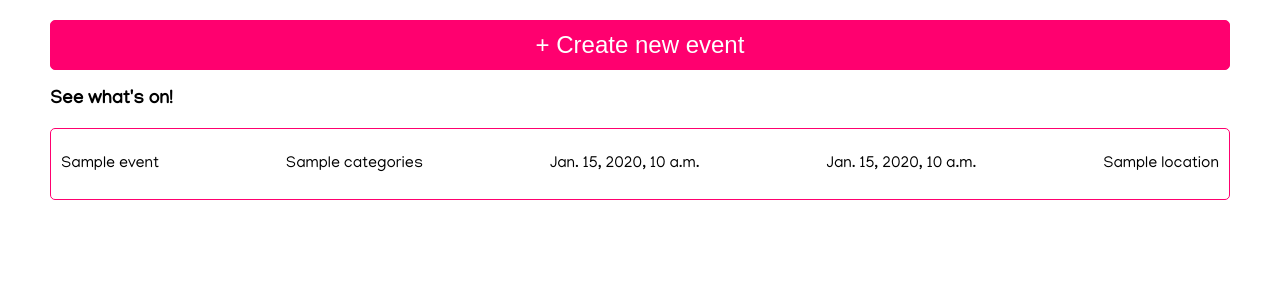
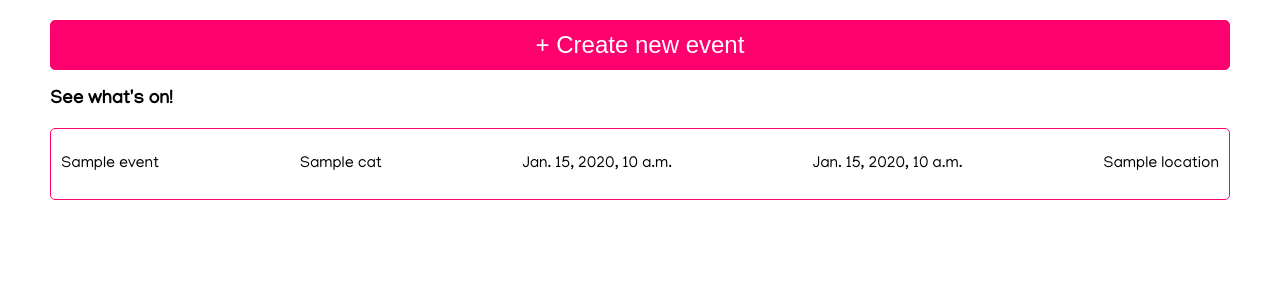
Before and after one commit to roxbarn/free-event-finder, a Django app: template eventFinderApp/templates/eventFinderApp/index.html in a window 1280 px wide. Shown: the part 131-431 px from the top of the page. Run offline with Django 3.2, Linux system fonts and the light colour scheme; the template is opened without the code that fills it: most values are stand-ins (such as "Sample title", 1, 10 or a date in 2020).

Commit message:
added categories

```diff
--- a/eventFinderApp/templates/eventFinderApp/detailsBox.html
+++ b/eventFinderApp/templates/eventFinderApp/detailsBox.html
@@ -1,8 +1,9 @@
 <div class="details-box">
     <a href="{% url 'eventFinderApp:event' event.id %}">
         <p>{{ event.title }}</p>
-        <p>{{ event.categories }}</p>
-        <!-- <p>{{ event.get_categories }}</p> -->
+        {% for cat in event.categories.all %}
+            <p>{{ cat.name }}</p>
+            {% endfor %}
         <p>{{ event.start_time }}</p>
         <p>{{ event.end_time }}</p>
         <p>{{ event.location }}</p>
```
Also changed, not shown: eventFinderApp/models.py (+2 -17 lines), eventFinderApp/migrations/0003_event_categories.py (added).
